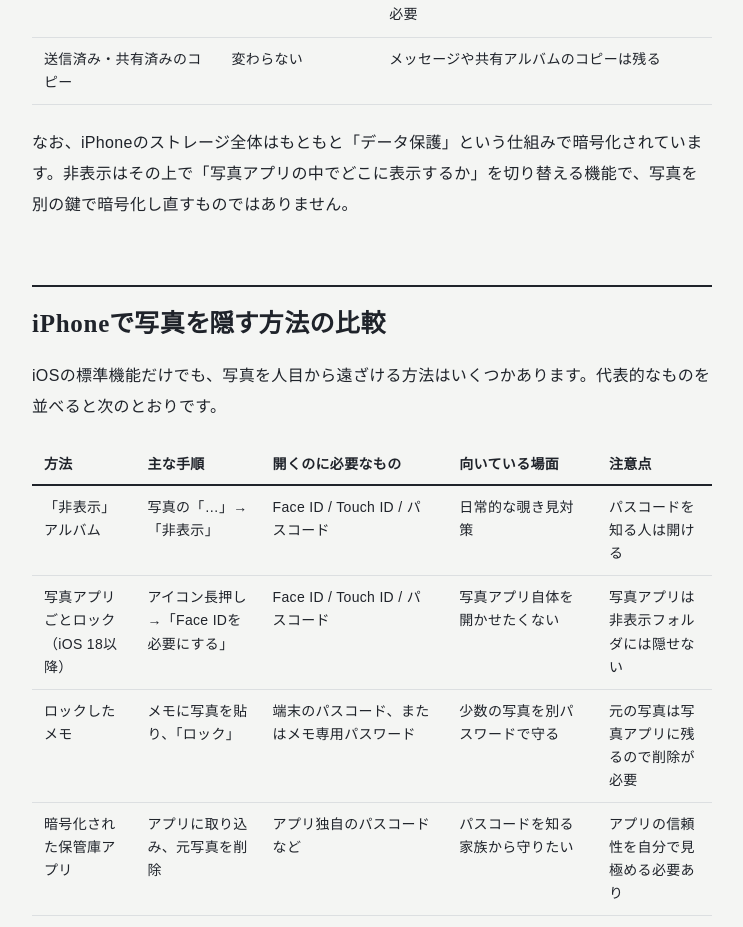
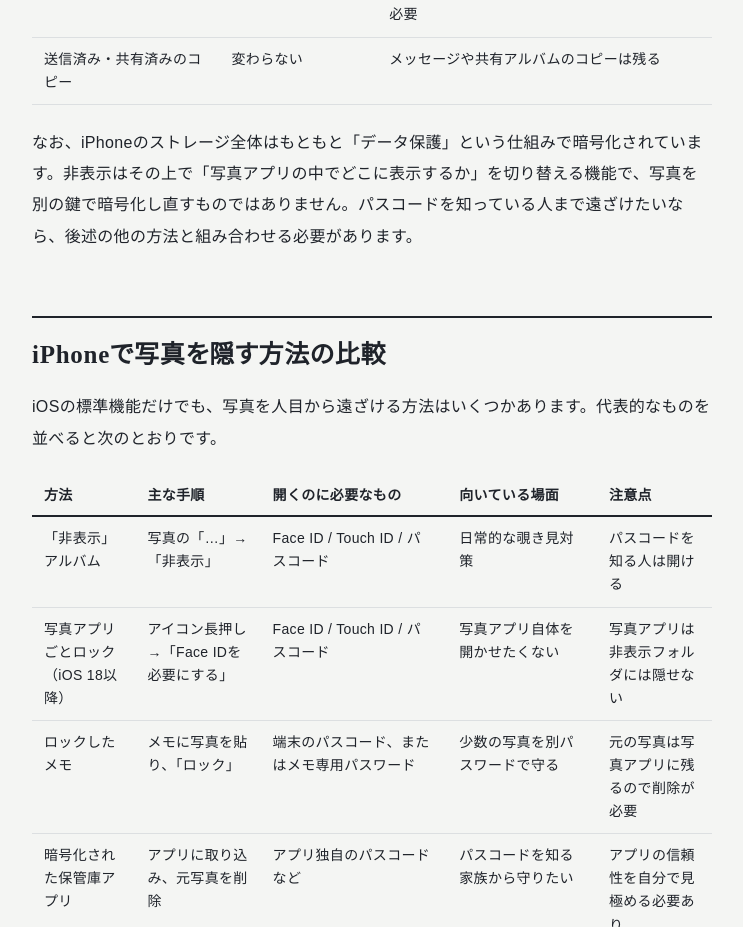
Before and after one commit to shaheertiger/satcalculator, an Astro site: page /ja/guides/iphone-hide-photos in a window 1280 px wide. Shown: the part 4284-5211 px from the top of the page, without its empty margins (70-813 px from the left). Built offline with nearby package versions, Linux system fonts and the light colour scheme; Astro itself is replaced by a stand-in of ours; a web font is replaced by a local one.

```diff
--- a/src/content/guides/iphone-hide-photos.md
+++ b/src/content/guides/iphone-hide-photos.md
@@ -113,7 +113,7 @@ Appleの説明では、非表示にした写真は「ライブラリ」やほか
 | iCloud上の保護レベル | 変わらない | 標準のデータ保護では鍵はAppleが管理。エンドツーエンド暗号化には「高度なデータ保護」が必要 |
 | 送信済み・共有済みのコピー | 変わらない | メッセージや共有アルバムのコピーは残る |
 
-なお、iPhoneのストレージ全体はもともと「データ保護」という仕組みで暗号化されています。非表示はその上で「写真アプリの中でどこに表示するか」を切り替える機能で、写真を別の鍵で暗号化し直すものではありません。
+なお、iPhoneのストレージ全体はもともと「データ保護」という仕組みで暗号化されています。非表示はその上で「写真アプリの中でどこに表示するか」を切り替える機能で、写真を別の鍵で暗号化し直すものではありません。パスコードを知っている人まで遠ざけたいなら、後述の他の方法と組み合わせる必要があります。
 
 ## iPhoneで写真を隠す方法の比較
 
```
